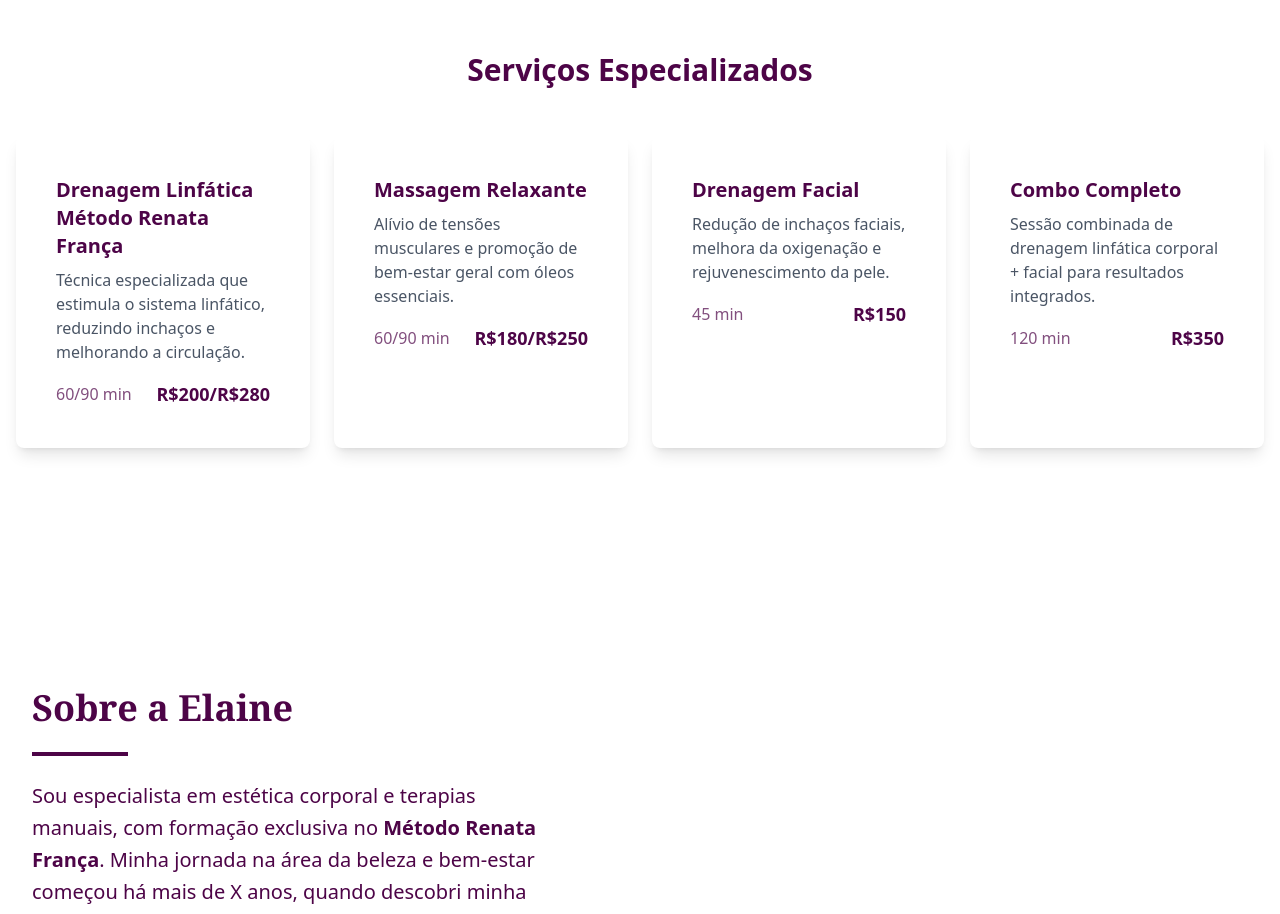
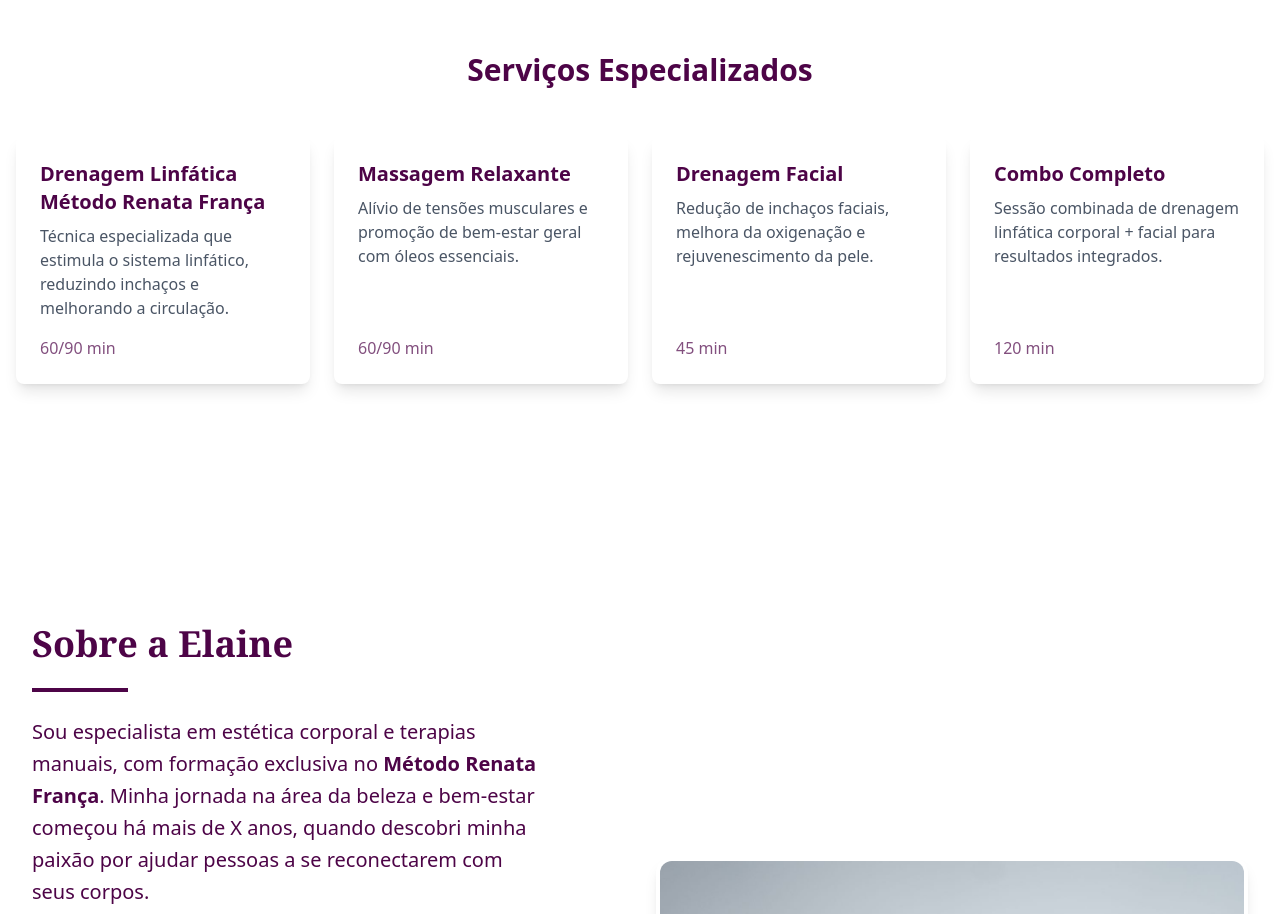
Before and after one commit to fabriciocunhauk/elaine-estetica-corporal, a Next.js app: page / in a window 1280 px wide. Shown: the part 1460-2374 px from the top of the page. Built offline with nearby package versions, Linux system fonts and the light colour scheme.

Commit message:
Removed price

```diff
--- a/app/components/ServicesSection.tsx
+++ b/app/components/ServicesSection.tsx
@@ -9,14 +9,12 @@ function ServicesSection() {
       description:
         "Técnica especializada que estimula o sistema linfático, reduzindo inchaços e melhorando a circulação.",
       duration: "60/90 min",
-      price: "R$200/R$280",
     },
     {
       title: "Massagem Relaxante",
       description:
         "Alívio de tensões musculares e promoção de bem-estar geral com óleos essenciais.",
       duration: "60/90 min",
-      price: "R$180/R$250",
     },
     {
       title: "Drenagem Facial",
@@ -30,7 +28,6 @@ function ServicesSection() {
       description:
         "Sessão combinada de drenagem linfática corporal + facial para resultados integrados.",
       duration: "120 min",
-      price: "R$350",
     },
   ];
 
@@ -47,21 +44,19 @@ function ServicesSection() {
       </h2>
       <div className="grid grid-cols-1 md:grid-cols-2 lg:grid-cols-4 gap-6">
         {services.map((service, index) => (
-          <Card key={index}>
-            <div className="p-6">
+          <Card
+            key={index}
+            classes={{ card: "flex flex-col justify-between p-6" }}
+          >
+            <div>
               <h3 className="text-xl font-bold text-purple-primary mb-2">
                 {service.title}
               </h3>
               <p className="text-gray-600 mb-4">{service.description}</p>
-              <div className="flex justify-between items-center">
-                <span className="text-purple-primary/70 font-medium">
-                  {service.duration}
-                </span>
-                <span className="text-lg font-bold text-purple-primary">
-                  {service.price}
-                </span>
-              </div>
             </div>
+            <span className="text-purple-primary/70 font-medium">
+              {service.duration}
+            </span>
           </Card>
         ))}
       </div>
```
